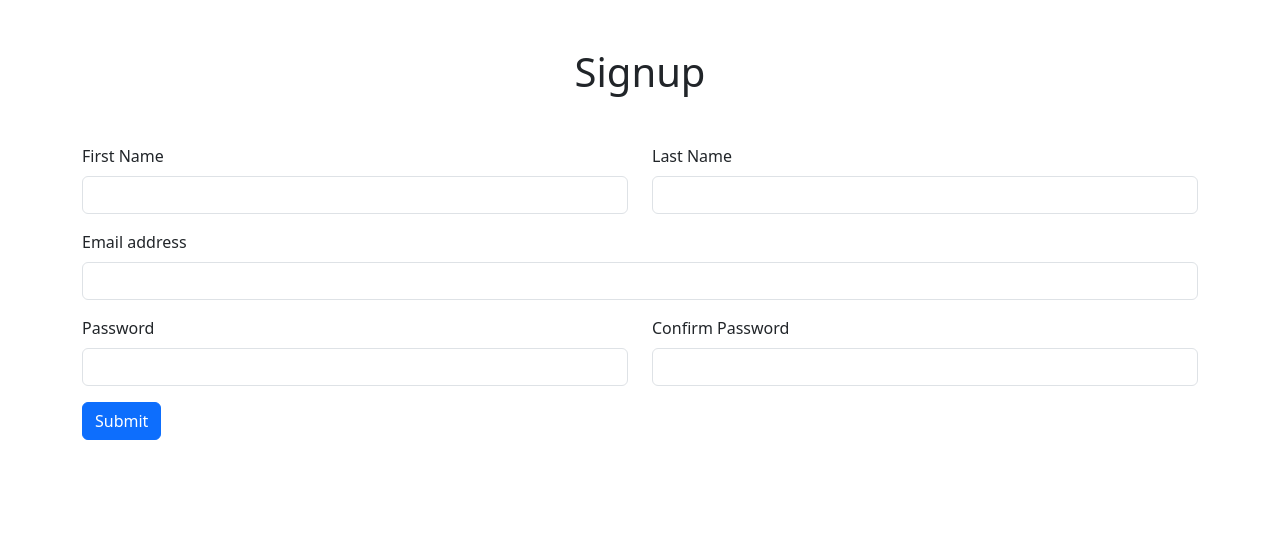
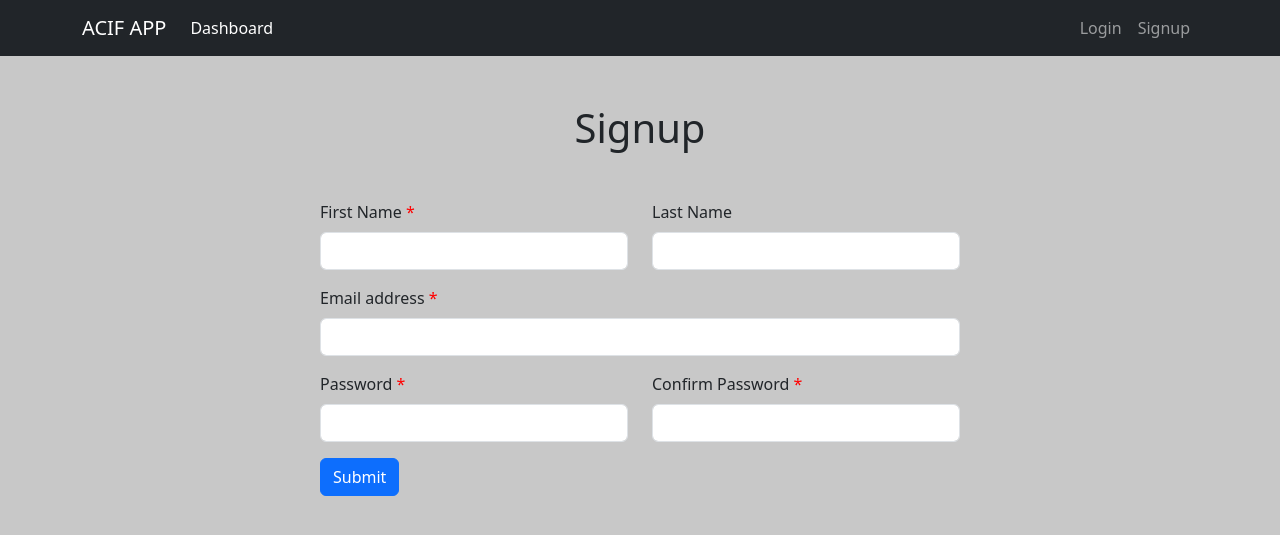
Before and after one commit to SnRahman/python-programing-b3, a Flask app: page /signup in a window 1280 px wide. Shown: the top 535 px of the page. Run offline with Flask 3, Linux system fonts and the light colour scheme.

Commit message:
flask auth app- curd- flash messages 16-01-24

```diff
--- a/flask/flask-auth/server.py
+++ b/flask/flask-auth/server.py
@@ -8,32 +8,46 @@ connection = connector.connect(host='127.0.0.1',user='root',password='',database
 
 @app.route('/')
 def index():
+    user_name = session.get('user_name',None)
+    return render_template('dashboard.html',user_name=user_name)
+
+@app.route('/quiz')
+def quiz():
     if 'user_name' in session:
-        return render_template('dashboard.html')
+        user_name = session.get('user_name',None)
+
+        return render_template('quiz.html',user_name=user_name)
     else:
         flash('kindly login first!','danger')
         return redirect(url_for('login'))
 
 
-@app.route('/quiz')
-def quiz():
-    return render_template('quiz.html')
-
-
 @app.route('/todo')
 def todo():
-    return render_template('todo.html')
+    if 'user_name' in session:
+        user_name = session.get('user_name',None)
 
+        return render_template('todo.html',user_name=user_name)
+    else:
+        flash('kindly login first!','danger')
+        return redirect(url_for('login'))
 
 @app.route('/weather')
 def weather():
-    return render_template('weather.html')
+    if 'user_name' in session:
+        user_name = session.get('user_name',None)
 
+        return render_template('weather.html',user_name=user_name)
+    else:
+        flash('kindly login first!','danger')
+        return redirect(url_for('login'))
 
 @app.route('/signup',methods=['GET','POST'])
 def signup():
+    errors = False
     if request.method == 'GET':
-        return render_template('signup.html')
+        user_name = session.get('user_name',None)
+        return render_template('signup.html',user_name=user_name)
     else:
         first_name = request.form['first_name']
         last_name = request.form['last_name']
@@ -41,22 +55,44 @@ def signup():
         password = request.form['password']
         confirm_password = request.form['confirm_password']
 
-        if first_name and email and password and confirm_password and password == confirm_password:
+        if not first_name:
+            flash('First name is Required.','danger')
+            errors = True
+
+        if not email:
+            flash('Valid Email is Required.','danger')
+            errors = True
+
+        if not password:
+            flash('Password is Required.','danger')
+            errors = True
+
+        if not confirm_password:
+            flash('confirm Password is Required.','danger')
+            errors = True
+
+        if password != confirm_password:
+            flash('Passwords Should be same','danger')
+            errors = True
+
+        if errors:
+            return redirect(url_for('signup'))
+        else:
             db = connection.cursor()
             db.execute("INSERT INTO users (first_name,last_name,email,password) VALUES(%s,%s,%s,%s) ",(first_name,last_name,email,password))
             connection.commit()
             db.close()
             flash('User registered successfully!','success')
             return redirect(url_for('index'))
-        else:
-            flash('Invalid information','danger')
-            return redirect(url_for('signup'))
+
+
 
 
 @app.route('/login',methods=['GET','POST'])
 def login():
     if request.method == 'GET':
-        return render_template('login.html')
+        user_name = session.get('user_name',None)
+        return render_template('login.html',user_name=user_name)
     else:
 
         email = request.form['email']
@@ -92,8 +128,5 @@ def logout():
     flash('user logged out Successfully!','success')
     return redirect(url_for('login'))
 
-
-
-
 if __name__ == '__main__':
     app.run(debug=True)
--- a/flask/flask-auth/static/css/todo.css
+++ b/flask/flask-auth/static/css/todo.css
@@ -1,5 +1,9 @@
 body{
     background-color: #3768D2;
+
+}
+
+.container-parent {
     display: flex;
     justify-content: center;
 }
@@ -28,7 +32,7 @@ body{
 #items_container {
     padding: 0px;
 }
-li{
+.li-item{
     list-style:none;
     background-color: #C6E1E5;
     padding: 10px;
--- a/flask/flask-auth/static/js/quiz_app.js
+++ b/flask/flask-auth/static/js/quiz_app.js
@@ -27,7 +27,7 @@ let question_index = 0
 let result = 0
 
 // console.log(questions[question_index])
-let container = document.getElementById('container')
+let container = document.getElementById('quiz_container')
 
 // function to start the game on start button click
 function start(){
@@ -53,6 +53,7 @@ function add_question(){
 
         let option_btn = document.createElement('button')
         option_btn.innerText = option
+        option_btn.classList.add('option-btn')
         container.append(option_btn)
     }
     check_answer()
--- a/flask/flask-auth/static/js/todo.js
+++ b/flask/flask-auth/static/js/todo.js
@@ -26,6 +26,7 @@ function add_new_item(){
     let todo = document.getElementById('todo_input').value
 
     let li = document.createElement('li')
+    li.classList.add('li-item')
     // li.innerHTML = '<span>'+ todo +'</span> <button id="item-btn">X</button>'
 
     let li_content = '<span>'+ todo +'</span> <button id="item-btn">X</button>'
@@ -38,7 +39,7 @@ function add_new_item(){
 }
 
 function add_item_events(){
-    let lis = document.querySelectorAll('li')
+    let lis = document.querySelectorAll('.li-item')
     for(let li of lis){
         let span = li.children[0]
 
--- /dev/null
+++ b/flask/flask-auth/templates/_navbar.html
@@ -0,0 +1,48 @@
+<nav class="navbar navbar-expand-lg navbar-dark bg-dark" aria-label="Eighth navbar example">
+    <div class="container">
+      <a class="navbar-brand" href="/">ACIF APP</a>
+      <button class="navbar-toggler" type="button" data-bs-toggle="collapse" data-bs-target="#navbarsExample07" aria-controls="navbarsExample07" aria-expanded="false" aria-label="Toggle navigation">
+        <span class="navbar-toggler-icon"></span>
+      </button>
+
+      <div class="collapse navbar-collapse" id="navbarsExample07">
+        <ul class="navbar-nav me-auto mb-2 mb-lg-0">
+          <li class="nav-item">
+            <a class="nav-link active" aria-current="page" href="/">Dashboard</a>
+          </li>
+
+            {% if user_name is not none %}
+                <li class="nav-item">
+                    <a class="nav-link" href="/quiz">Quiz</a>
+                </li>
+
+                <li class="nav-item">
+                    <a class="nav-link" href="/todo">TODO</a>
+                </li>
+
+                <li class="nav-item">
+                    <a class="nav-link" href="/weather">Weather</a>
+                </li>
+            {% endif %}
+
+        </ul>
+        <ul class="navbar-nav ">
+            {% if user_name is none %}
+                <li class="nav-item">
+                    <a class="nav-link" href="/login">Login</a>
+                </li>
+                <li class="nav-item">
+                    <a class="nav-link" href="/signup">Signup</a>
+                </li>
+            {% else %}
+                <li class="nav-item dropdown">
+                    <a class="nav-link dropdown-toggle" href="#" data-bs-toggle="dropdown" aria-expanded="false">{{ user_name }}</a>
+                    <ul class="dropdown-menu">
+                    <li><a class="dropdown-item" href="/logout">Logout</a></li>
+                    </ul>
+                </li>
+            {% endif %}
+          </ul>
+      </div>
+    </div>
+  </nav>
--- a/flask/flask-auth/templates/signup.html
+++ b/flask/flask-auth/templates/signup.html
@@ -5,10 +5,20 @@
         <meta name="viewport" content="width=device-width, initial-scale=1.0">
         <title>Signup Form</title>
         <link href="https://cdn.jsdelivr.net/npm/bootstrap@5.3.2/dist/css/bootstrap.min.css" rel="stylesheet" integrity="sha384-T3c6CoIi6uLrA9TneNEoa7RxnatzjcDSCmG1MXxSR1GAsXEV/Dwwykc2MPK8M2HN" crossorigin="anonymous">
-
+        <style>
+            body {
+                background-color: #C8C8C8;
+            }
+            .red-star {
+                color: red;
+            }
+        </style>
     </head>
     <body>
-        <div class=' container d-flex flex-column justify-content-center '>
+        {% include '_navbar.html'  %}
+
+        <div class=' container d-flex justify-content-center '>
+            <div>
                 <h1 class='text-center my-5'>Signup</h1>
                 {% with messages = get_flashed_messages(with_categories=True) %}
                     {% for category, message in messages %}
@@ -18,10 +28,10 @@
                     {% endfor %}
                 {% endwith %}
 
-            <form action='/signup'  method="POST">
+                <form action='/signup'  method="POST" style='width:50vw'>
                     <div class="row">
                         <div class="col-md-6 mb-3">
-                        <label for="first_name" class="form-label">First Name</label>
+                            <label for="first_name" class="form-label">First Name <span class='red-star'>*</span> </label>
                             <input type="text" class="form-control" name="first_name" id="first_name" aria-describedby="emailHelp">
                         </div>
                         <div class="col-md-6 mb-3">
@@ -30,16 +40,16 @@
                         </div>
                     </div>
                     <div class="mb-3">
-                    <label for="email" class="form-label">Email address</label>
+                        <label for="email" class="form-label">Email address <span class='red-star'>*</span> </label>
                         <input type="email" name="email" class="form-control" id="email" aria-describedby="emailHelp">
                     </div>
                     <div class="row">
                         <div class="col-md-6 mb-3">
-                        <label for="password" class="form-label">Password</label>
+                            <label for="password" class="form-label">Password <span class='red-star'>*</span> </label>
                             <input type="password" name="password" class="form-control" id="password">
                         </div>
                         <div class="col-md-6 mb-3">
-                        <label for="confirm_password" class="form-label">Confirm Password</label>
+                            <label for="confirm_password" class="form-label">Confirm Password <span class='red-star'>*</span> </label>
                             <input type="password" class="form-control" id="confirm_password" name="confirm_password">
                         </div>
                     </div>
@@ -47,5 +57,6 @@
                     <button type="submit" class="btn btn-primary">Submit</button>
                 </form>
             </div>
+        </div>
     </body>
 </html>
```
Also changed, not shown: flask/flask-auth/static/css/quiz_app.css (+5 -2 lines), flask/flask-auth/static/css/weather.css (+5 -3 lines), flask/flask-auth/templates/dashboard.html (+11 -40 lines), flask/flask-auth/templates/login.html (+10 -4 lines), flask/flask-auth/templates/quiz.html (+9 -3 lines), flask/flask-auth/templates/todo.html (+7 -4 lines), flask/flask-auth/templates/weather.html (+7 -1 lines). Lines whose indentation alone changed are shown as unchanged.
